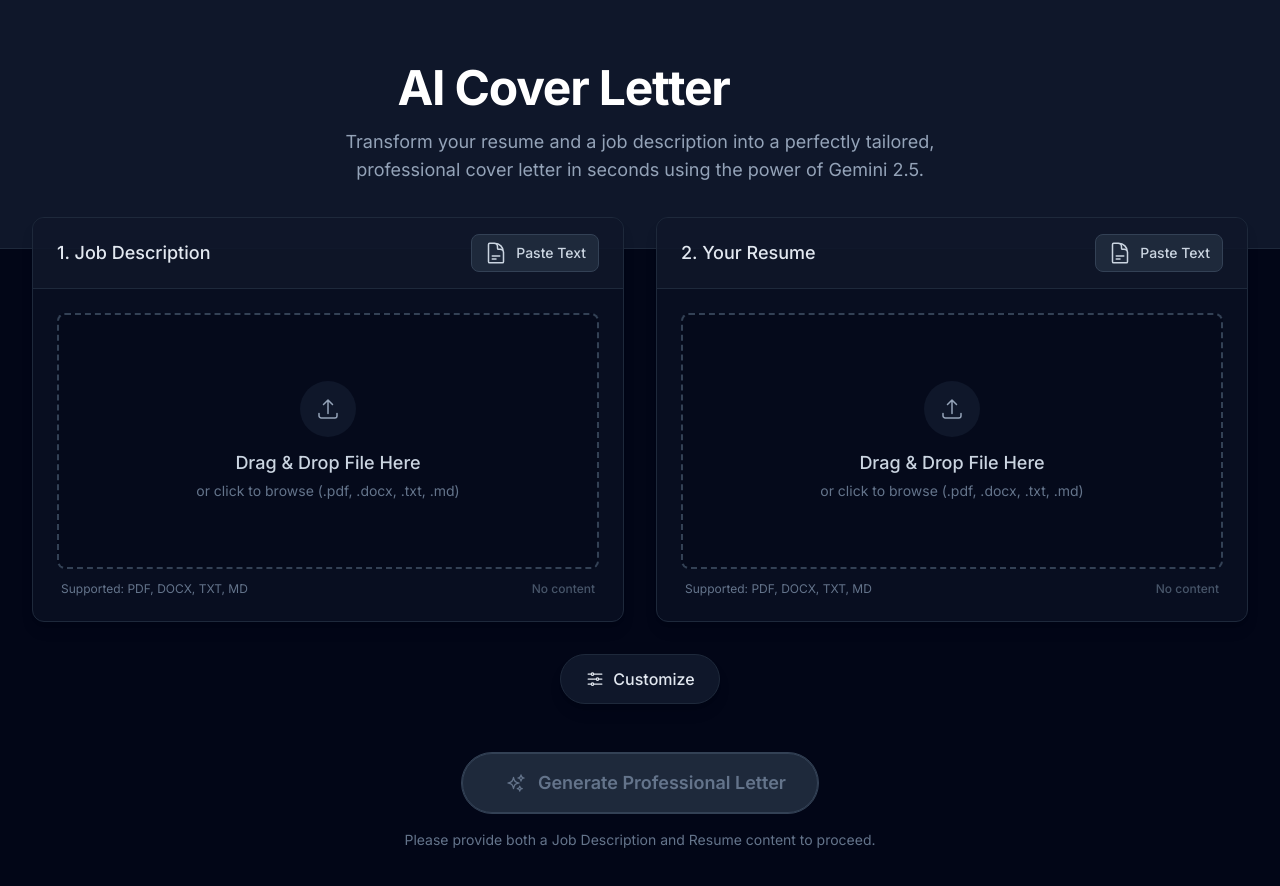
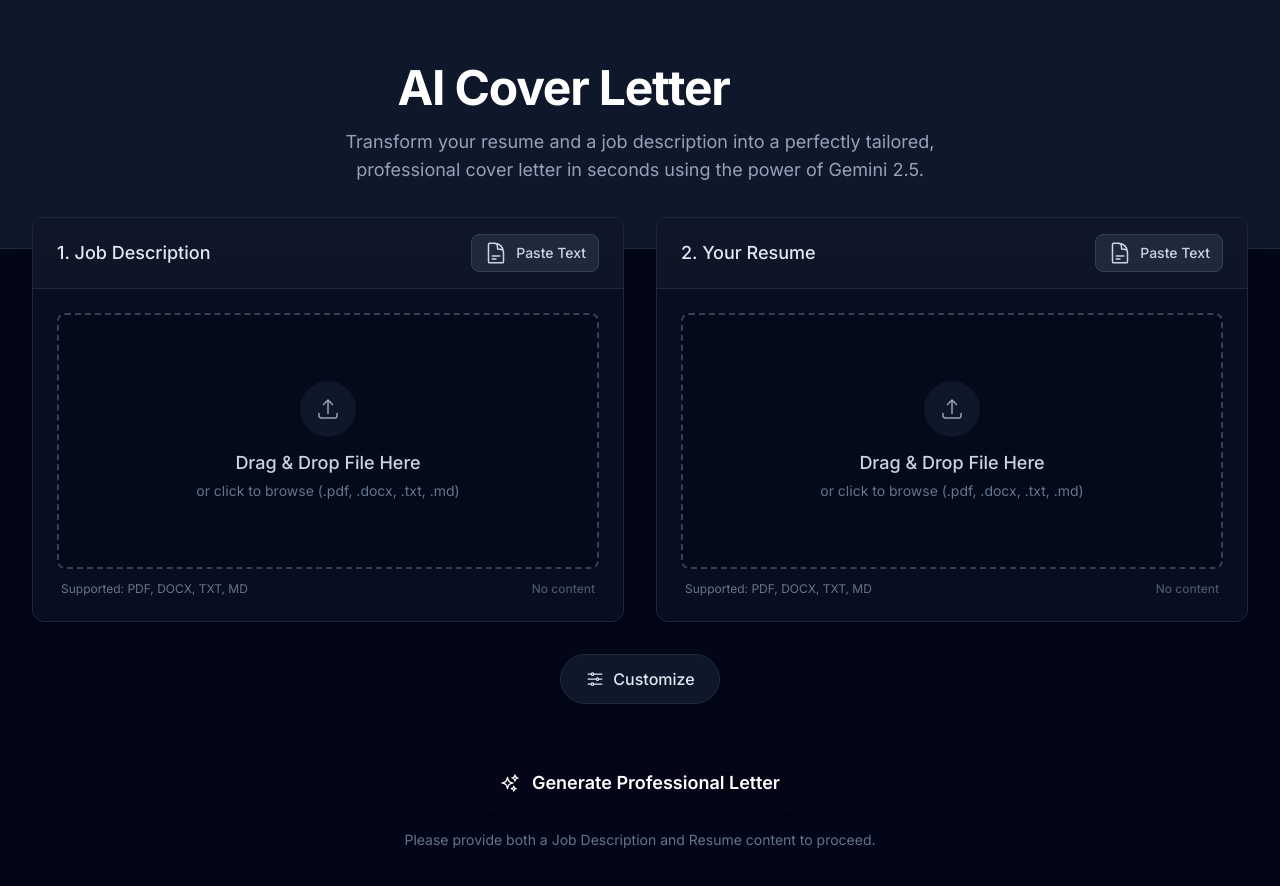
Before and after one commit to MD-Abdul-Raheem/AI_Cover_Letter_Builder, a React (Vite) app: page / in a window 1280 px wide. Shown: the top 886 px of the page. Built offline with nearby package versions, Linux system fonts and the light colour scheme.

Commit message:
Make generate button always visible

```diff
--- a/App.tsx
+++ b/App.tsx
@@ -162,20 +162,9 @@ const App: React.FC = () => {
         <div className="flex flex-col items-center justify-center space-y-3 sm:space-y-4 px-4">
           <button
             onClick={handleGenerate}
-            disabled={!isFormValid || isLoading}
-            className={`
-              relative group flex items-center justify-center space-x-2 sm:space-x-3 px-6 sm:px-8 py-3 sm:py-4 rounded-full text-base sm:text-lg font-semibold transition-all duration-300 w-full sm:w-auto max-w-md
-              ${!isFormValid || isLoading
-                ? 'bg-slate-800 text-slate-500 cursor-not-allowed border border-slate-700'
-                : 'bg-gradient-to-r from-primary-600 to-secondary-600 text-white shadow-lg shadow-primary-900/40 hover:shadow-primary-600/40 hover:scale-105 active:scale-95 border border-transparent'
-              }
-            `}
+            disabled={isLoading}
+            className="relative group flex items-center justify-center space-x-2 sm:space-x-3 px-6 sm:px-8 py-3 sm:py-4 rounded-full text-base sm:text-lg font-semibold transition-all duration-300 w-full sm:w-auto max-w-md bg-gradient-to-r from-primary-600 to-secondary-600 text-white shadow-lg shadow-primary-900/40 hover:shadow-primary-600/40 hover:scale-105 active:scale-95 border border-transparent disabled:opacity-50 disabled:cursor-not-allowed disabled:hover:scale-100"
           >
-             {/* Gradient Border Hack for nice glow */}
-            {!isFormValid && !isLoading && (
-               <div className="absolute inset-0 rounded-full border border-slate-700"></div>
-            )}
-
             {isLoading ? (
               <>
                 <svg className="animate-spin -ml-1 mr-3 h-5 w-5 text-white" xmlns="http://www.w3.org/2000/svg" fill="none" viewBox="0 0 24 24">
```
